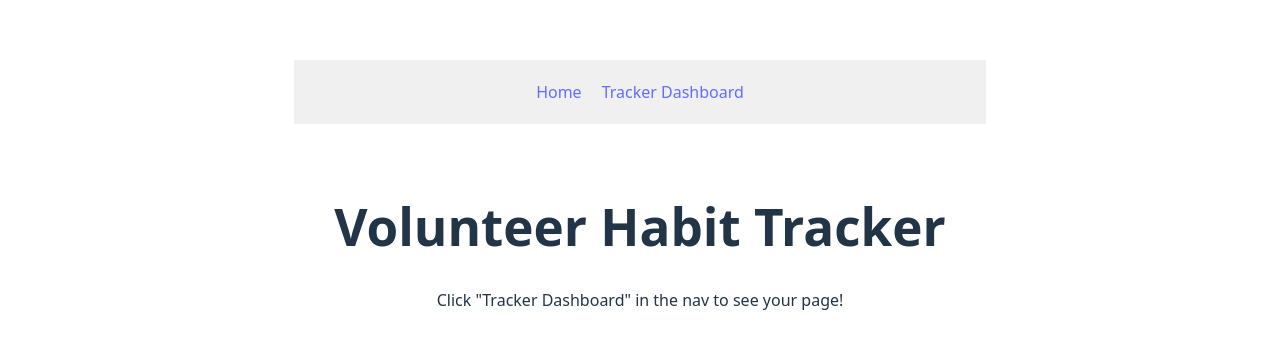
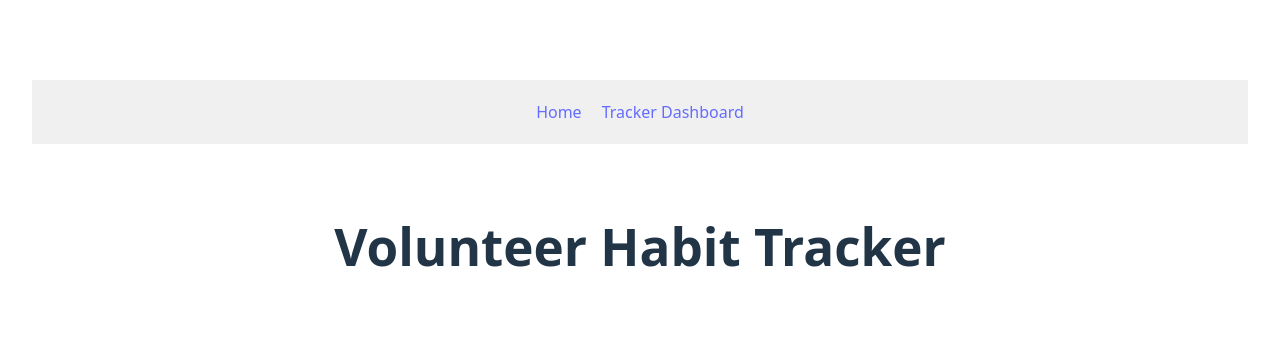
Before and after one commit to masonpan7/Volunteer-Habit-Tracker, a React (Vite) app: page / in a window 1280 px wide. Shown: the part 186-534 px from the top of the page. Built offline with nearby package versions, Linux system fonts and the light colour scheme.

Commit message:
Updated Tracker_Dashboard Style

```diff
--- a/src/App.tsx
+++ b/src/App.tsx
@@ -27,7 +27,6 @@ function HomePage() {
   return (
     <div style={{ padding: '40px', textAlign: 'center' }}>
       <h1>Volunteer Habit Tracker</h1>
-      <p>Click "Tracker Dashboard" in the nav to see your page!</p>
     </div>
   );
 }
--- a/src/pages/Tracker_Dashboard.css
+++ b/src/pages/Tracker_Dashboard.css
@@ -1,3 +1,8 @@
+:root, body, #root {
+  width: 100%;
+  max-width: 100%;
+}
+
 .tracker-container {
   min-height: 100vh;
   background-color: #f9fafb;
@@ -34,6 +39,7 @@
     grid-template-columns: repeat(2, 1fr);
   }
 }
+
 
 .stat-card {
   padding: 1rem;
--- a/src/pages/Tracker_Dashboard.tsx
+++ b/src/pages/Tracker_Dashboard.tsx
@@ -51,7 +51,7 @@ export default function Tracker_Dashboard() {
         } catch (error) {
             console.error('Error fetching events:', error);
 
-            // DEVELOPMENT MODE: If backend isn't ready, use fake data for testing
+            // Fake testing data
             setEvents([
                 { _id: '1', hours: 5, type: 'Healthcare', organization: 'Local Hospital', date: '2024-11-15', points: 10 },
                 { _id: '2', hours: 3, type: 'Education', organization: 'Library', date: '2024-11-20', points: 6 }
```
